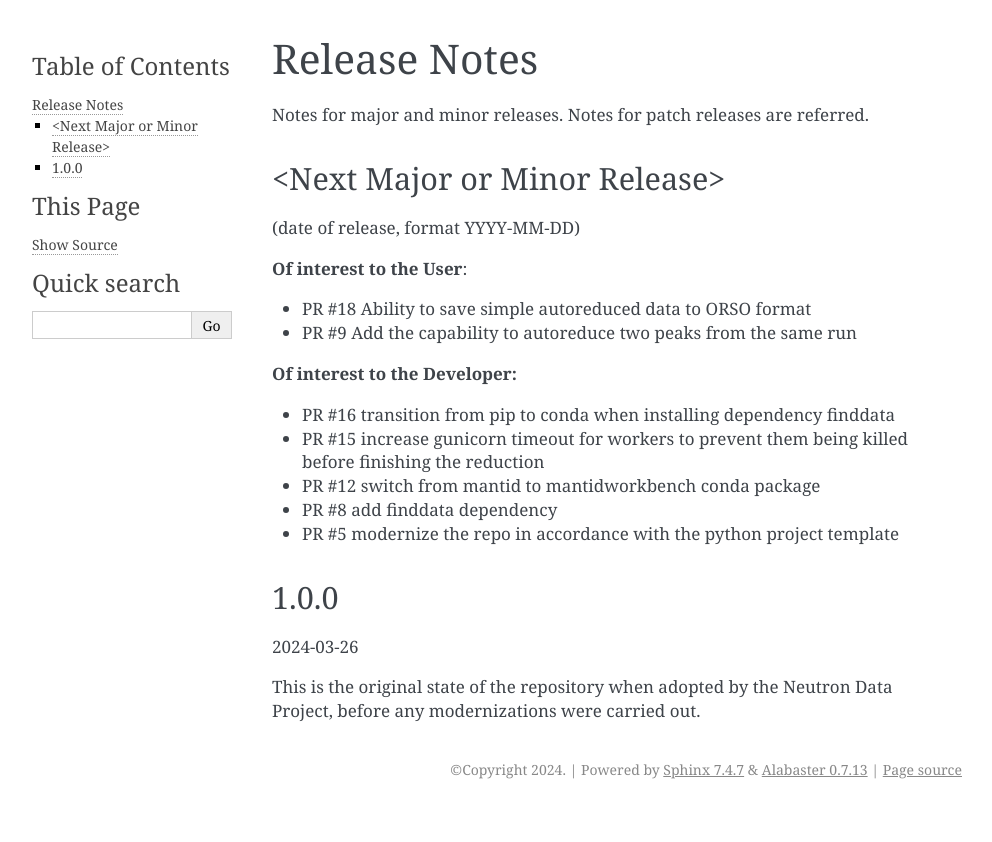
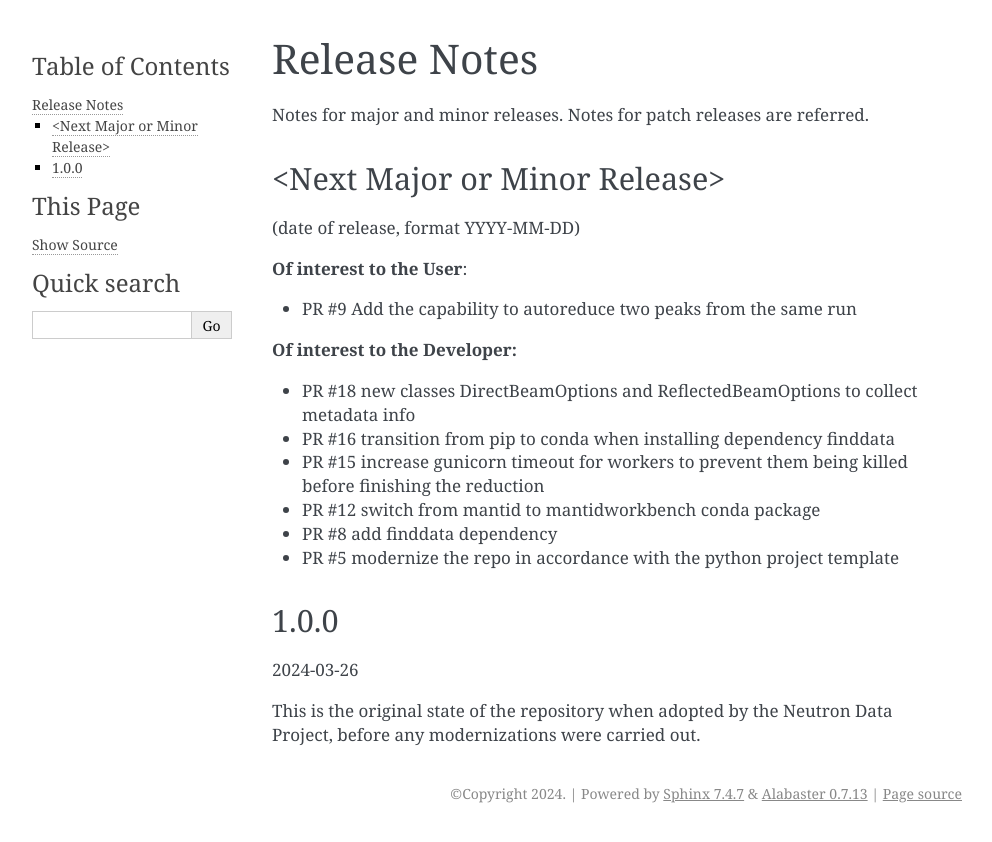
Before and after one commit to neutrons/MagnetismReflectometer, a Sphinx documentation site: the page built from docs/release_notes.rst, in a window 1280 px wide. Shown: the top 842 px of the page, without its empty margins (148-1140 px from the left). Built offline with Sphinx 7.4.7, drawn with Linux system fonts in a browser that asks for light colours; the version number could not be read and is left out.

Commit message:
amend the release notes
Signed-off-by: Jose Borreguero <borreguero@gmail.com>

```diff
--- a/docs/release_notes.rst
+++ b/docs/release_notes.rst
@@ -10,11 +10,11 @@ Notes for major and minor releases. Notes for patch releases are referred.
 
 **Of interest to the User**:
 
-- PR #18 Ability to save simple autoreduced data to ORSO format
 - PR #9 Add the capability to autoreduce two peaks from the same run
 
 **Of interest to the Developer:**
 
+- PR #18 new classes DirectBeamOptions and ReflectedBeamOptions to collect metadata info
 - PR #16 transition from pip to conda when installing dependency finddata
 - PR #15 increase gunicorn timeout for workers to prevent them being killed before finishing the reduction
 - PR #12 switch from mantid to mantidworkbench conda package
```
